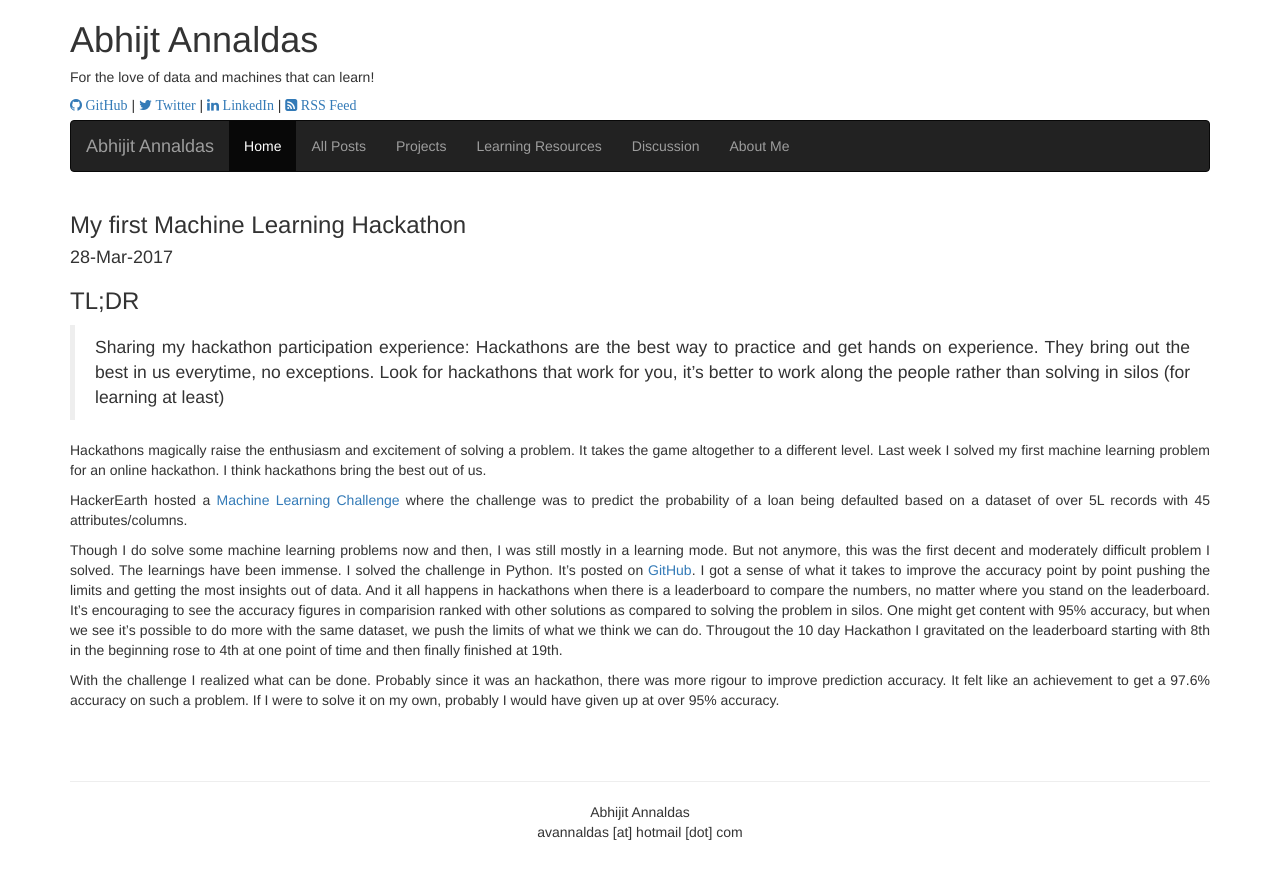
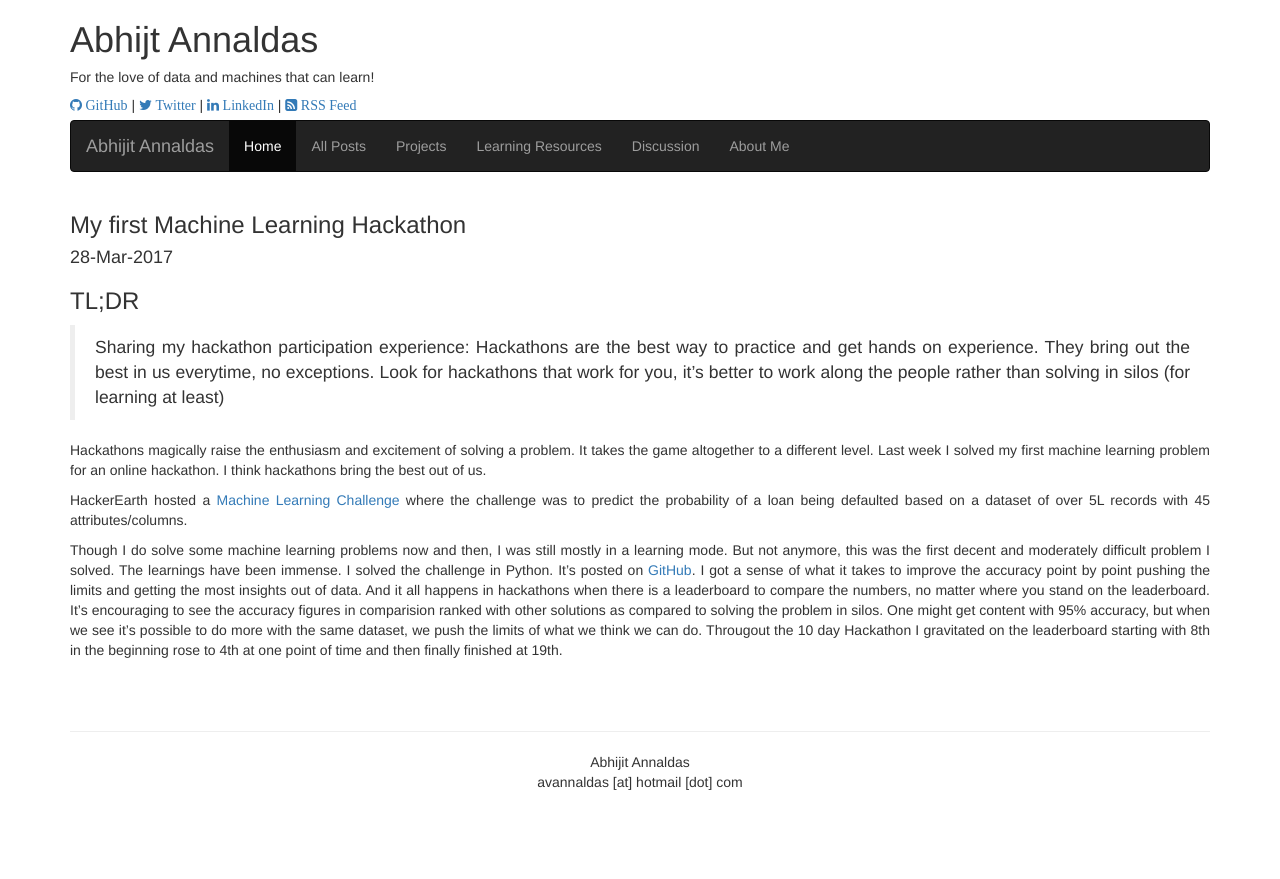
Before and after one commit to avannaldas/ml, a Jekyll site: the page built from _posts/2017-03-28-my-first-machine-learning-hackathon.markdown, in a window 1280 px wide. Shown: the top 879 px of the page. Built offline with Jekyll 4.4.1, drawn with Linux system fonts in a browser that asks for light colours; nearby versions of some CDN libraries; comment, search, counter and statistics services are not loaded.

Commit message:
Update 2017-03-28-my-first-machine-learning-hackathon.markdown

```diff
--- a/_posts/2017-03-28-my-first-machine-learning-hackathon.markdown
+++ b/_posts/2017-03-28-my-first-machine-learning-hackathon.markdown
@@ -12,5 +12,3 @@ Hackathons magically raise the enthusiasm and excitement of solving a problem. I
 HackerEarth hosted a <A href="https://www.hackerearth.com/problem/machine-learning/bank-fears-loanliness/" target="_blank">Machine Learning Challenge</A> where the challenge was to predict the probability of a loan being defaulted based on a dataset of over 5L records with 45 attributes/columns.
 
 Though I do solve some machine learning problems now and then, I was still mostly in a learning mode. But not anymore, this was the first decent and moderately difficult problem I solved. The learnings have been immense. I solved the challenge in Python. It's posted on [GitHub](https://github.com/avannaldas/Loan-Defaulter-Prediction-Machine-Learning){:target="_blank"}. I got a sense of what it takes to improve the accuracy point by point pushing the limits and getting the most insights out of data. And it all happens in hackathons when there is a leaderboard to compare the numbers, no matter where you stand on the leaderboard. It's encouraging to see the accuracy figures in comparision ranked with other solutions as compared to solving the problem in silos. One might get content with 95% accuracy, but when we see it's possible to do more with the same dataset, we push the limits of what we think we can do. Througout the 10 day Hackathon I gravitated on the leaderboard starting with 8th in the beginning rose to 4th at one point of time and then finally finished at 19th.
-
-With the challenge I realized what can be done. Probably since it was an hackathon, there was more rigour to improve prediction accuracy. It felt like an achievement to get a 97.6% accuracy on such a problem. If I were to solve it on my own, probably I would have given up at over 95% accuracy.
```
